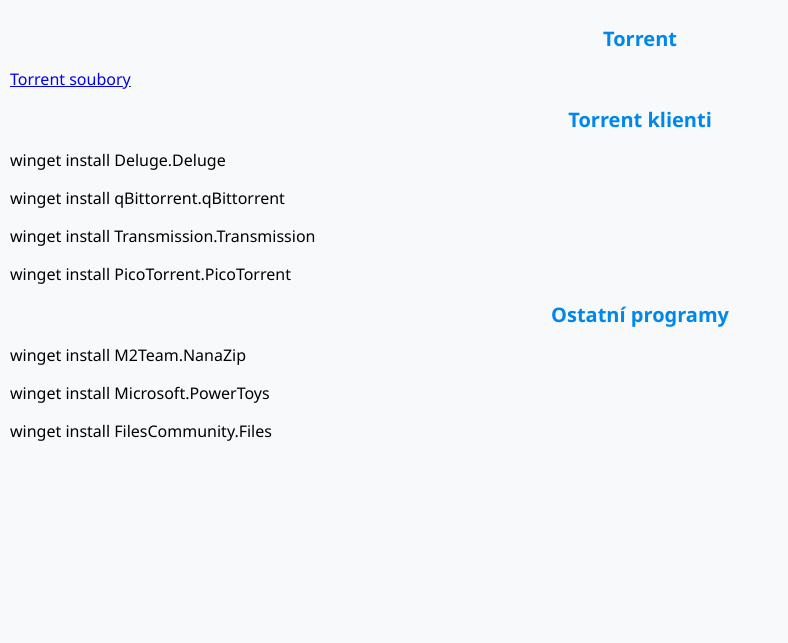
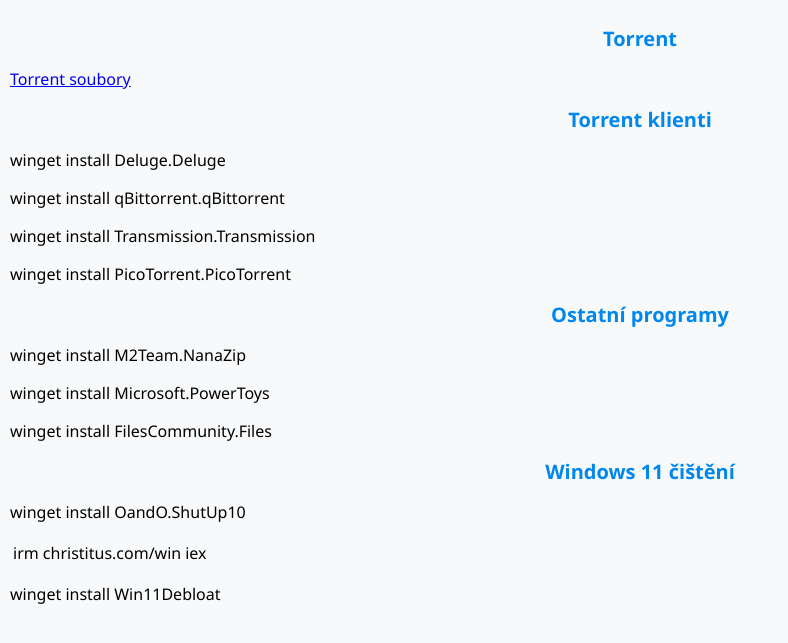
Before and after one commit to bedjan/bedjan.github.io, a Jekyll site: the page built from tv.md, in a window 1280 px wide. Shown: the top 643 px of the page, without its empty margins (0-788 px from the left). Built offline with Jekyll 4.4.1, drawn with Linux system fonts in a browser that asks for light colours; our own code applies the rules of GitHub Pages for plain Markdown files.

Commit message:
Update tv.md

```diff
--- a/tv.md
+++ b/tv.md
@@ -19,3 +19,12 @@
 winget install Microsoft.PowerToys
 
 winget install FilesCommunity.Files
+
+
+# Windows 11 čištění
+
+winget install OandO.ShutUp10
+
+irm christitus.com/win | iex
+
+winget install Win11Debloat
```
